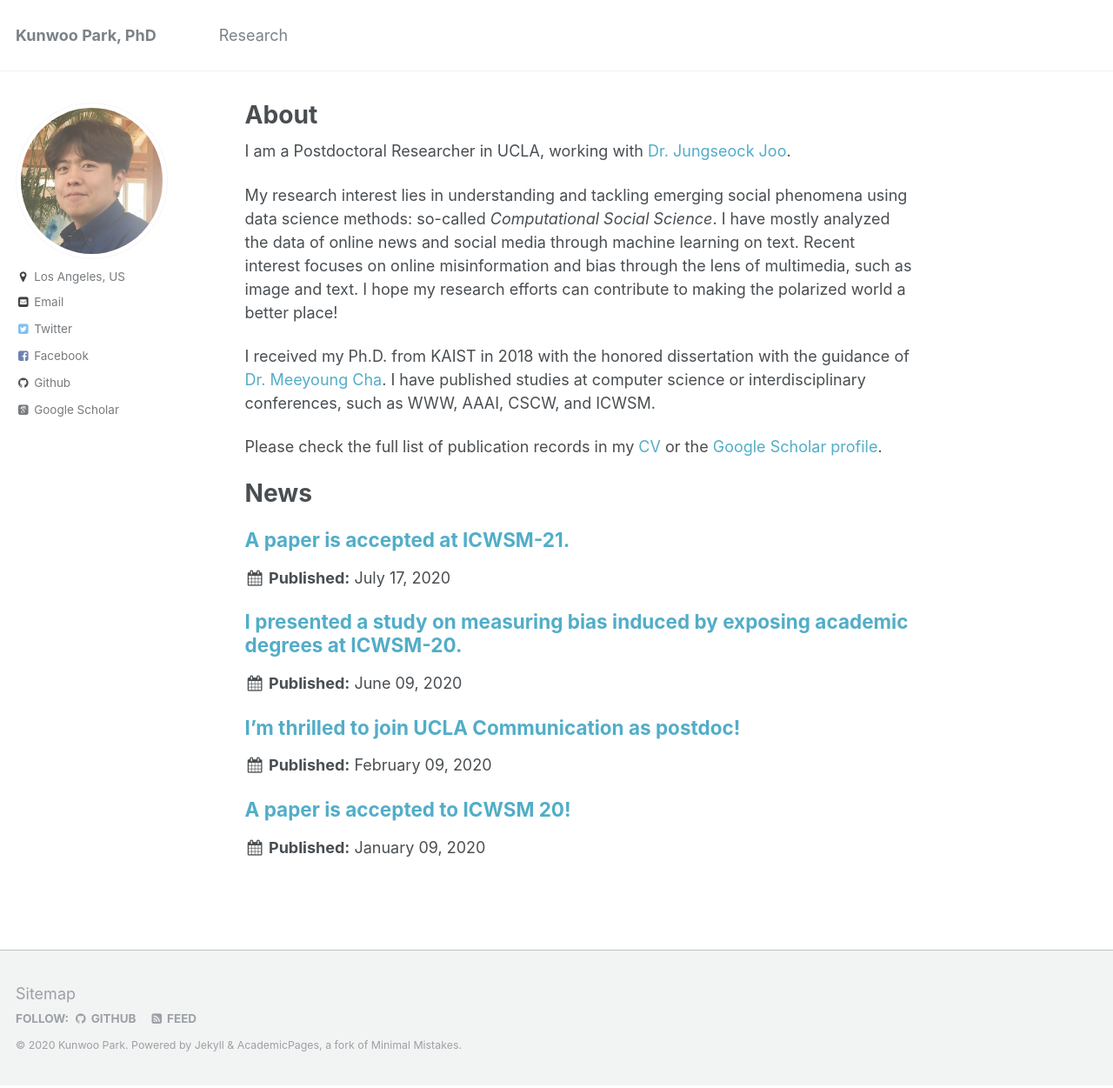
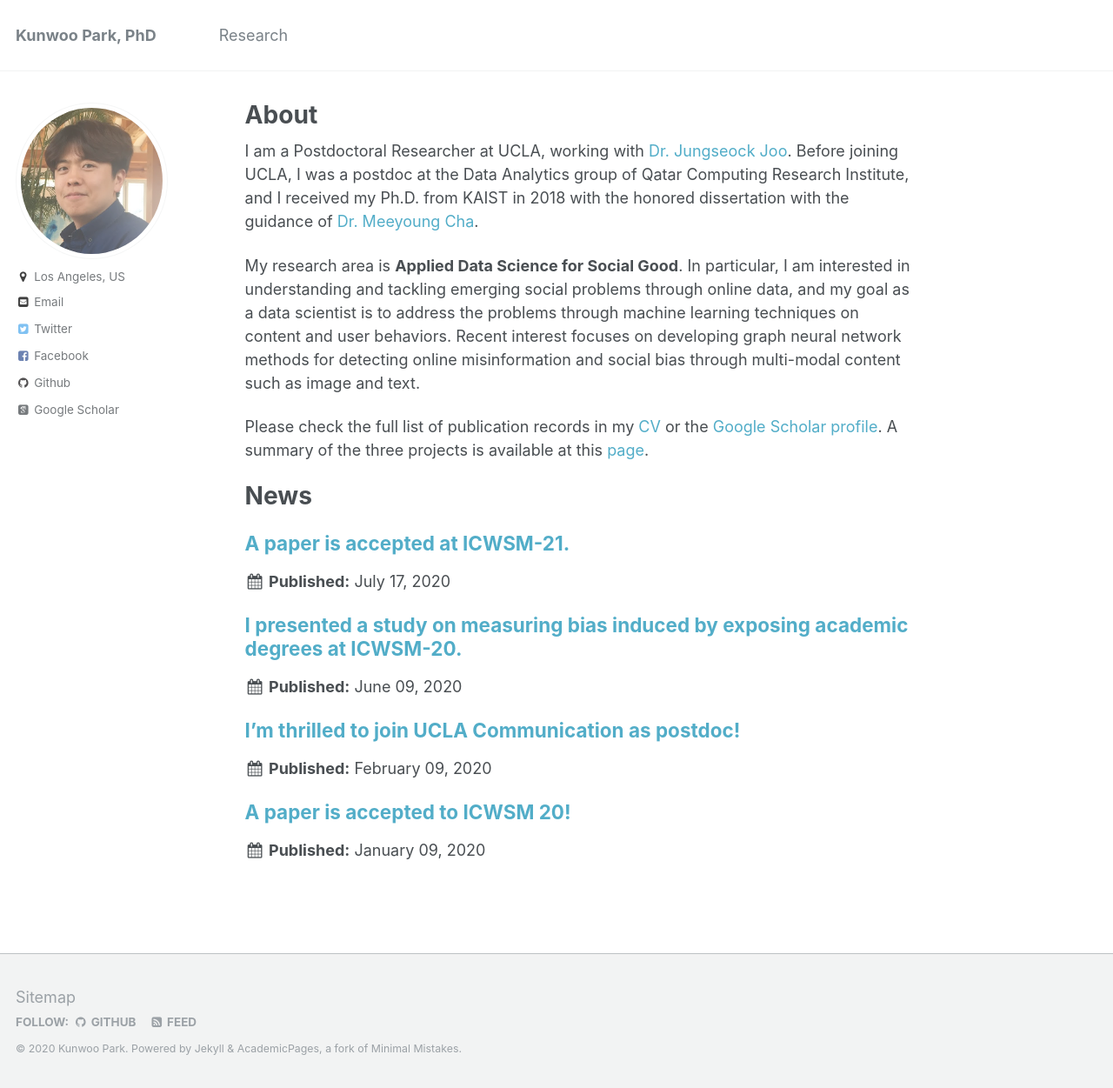
Before and after one commit to bywords/bywords.github.io, a Jekyll site: the page built from _pages/about.md, in a window 1280 px wide and 1251 px high. Shown: the whole window at 87% size. Built offline with Jekyll 4.4.1, drawn with Linux system fonts in a browser that asks for light colours; some web fonts are replaced.

Commit message:
updated site

```diff
--- a/_pages/about.md
+++ b/_pages/about.md
@@ -8,15 +8,11 @@ redirect_from:
   - /about.html
 ---
 
-I am a Postdoctoral Researcher in UCLA, working with [Dr. Jungseock Joo](http://jsjoo.com).
+I am a Postdoctoral Researcher at UCLA, working with [Dr. Jungseock Joo](http://jsjoo.com). Before joining UCLA, I was a postdoc at the Data Analytics group of Qatar Computing Research Institute, and I received my Ph.D. from KAIST in 2018 with the honored dissertation with the guidance of [Dr. Meeyoung Cha](https://ds.ibs.re.kr/index.php/ci/).
 
-My research interest lies in understanding and tackling emerging social phenomena using data science methods: so-called *Computational Social Science*. I have mostly analyzed the data of online news and social media through machine learning on text.
-Recent interest focuses on online misinformation and bias through the lens of multimedia, such as image and text. I hope my research efforts can contribute to making the polarized world a better place!
+My research area is **Applied Data Science for Social Good**. In particular, I am interested in understanding and tackling emerging social problems through online data, and my goal as a data scientist is to address the problems through machine learning techniques on content and user behaviors. Recent interest focuses on developing graph neural network methods for detecting online misinformation and social bias through multi-modal content such as image and text.
 
-I received my Ph.D. from KAIST in 2018 with the honored dissertation with the guidance of [Dr. Meeyoung Cha](https://ds.ibs.re.kr/index.php/ci/).
-I have published studies at computer science or interdisciplinary conferences, such as WWW, AAAI, CSCW, and ICWSM.
-
-Please check the full list of publication records in my [CV](/files/kunwoo-cv.pdf) or the [Google Scholar profile](https://scholar.google.com/citations?user=xiZ1ImoAAAAJ).
+Please check the full list of publication records in my [CV](/files/kunwoo-cv.pdf) or the [Google Scholar profile](https://scholar.google.com/citations?user=xiZ1ImoAAAAJ). A summary of the three projects is available at this [page](https://bywords.github.io/research/).
 
 
 
```
Also changed, not shown: _pages/research.md (+13 -23 lines), 1 other file.
